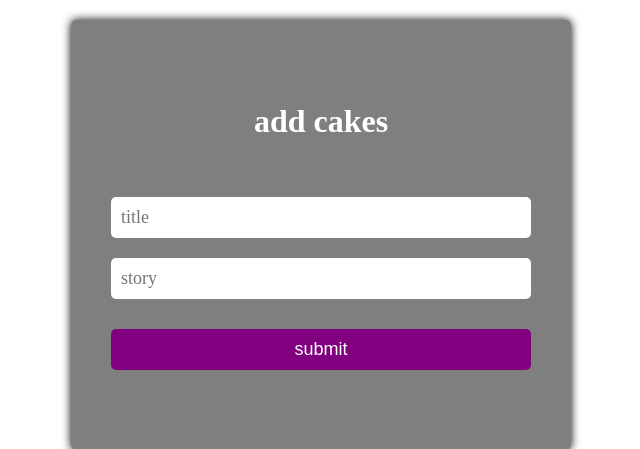
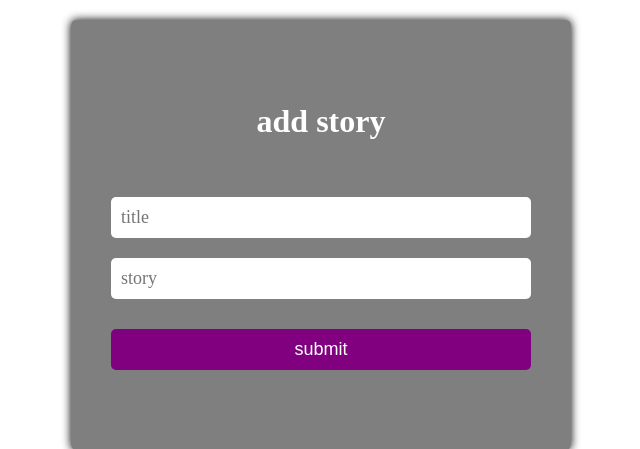
Before and after one commit to meet-projects/Y2-GroupD-Team1, a Flask app: page /post in a window 1280 px wide. Shown: the part 165-614 px from the top of the page, without its empty margins (319-959 px from the left). Run offline with Flask 3, Linux system fonts and the light colour scheme.

Commit message:
Update post.html

```diff
--- a/templates/post.html
+++ b/templates/post.html
@@ -12,7 +12,7 @@
     <form method="post" action="/post">
         <div class="form-box">
             <div class="header-text">
-                <h4>add cakes </h4>
+                <h4>add story </h4>
             </div>
             <input placeholder="title" type="Title"  name="Title" id="Title" required>
             <input placeholder="story" type="story" name="story" id="story" required >
```
